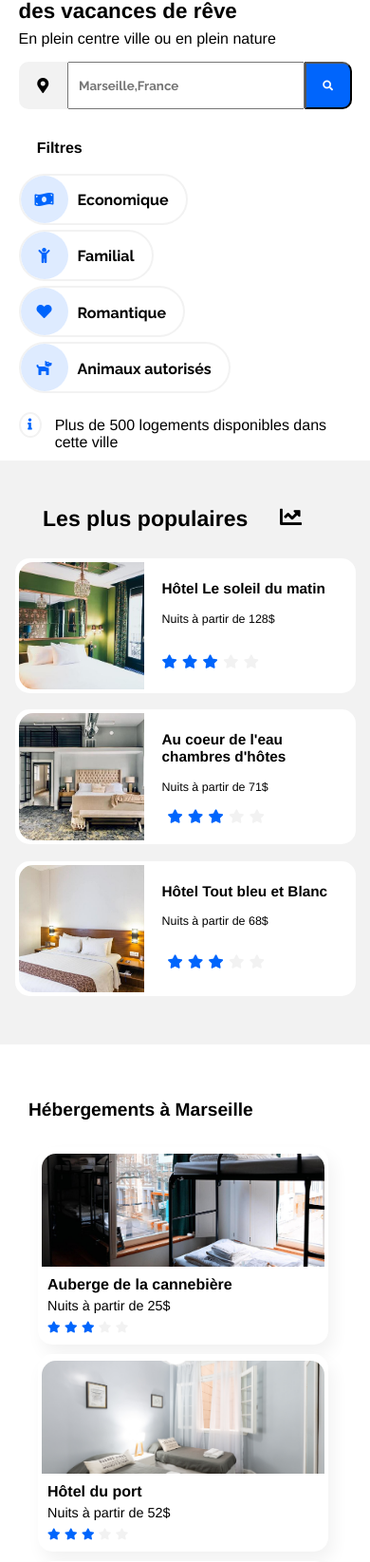
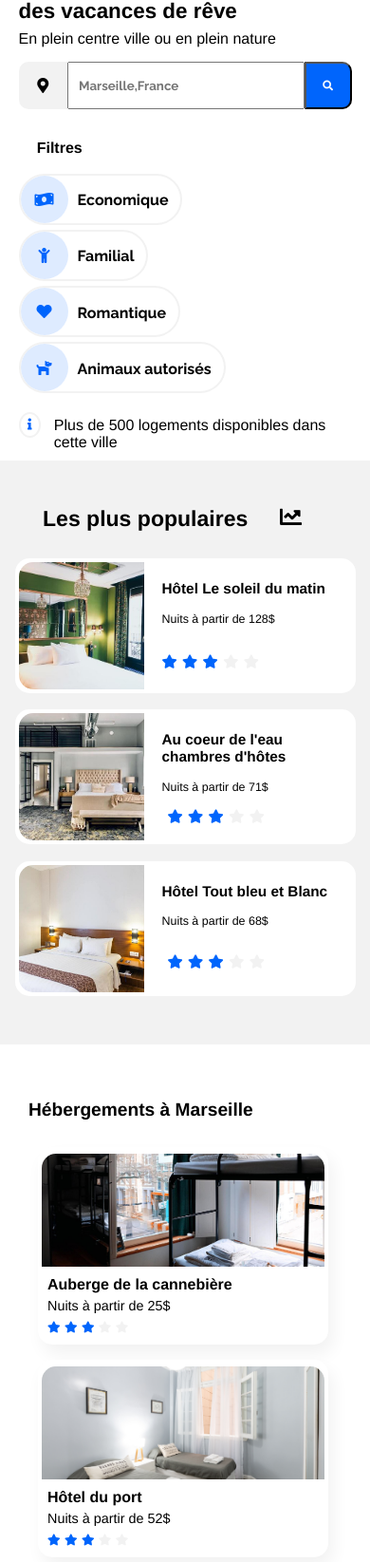
Before and after one commit to HugueninDeveloppement/Reservia, a PHP site: page / in a window 390 px wide. Shown: the part 155-1800 px from the top of the page at 95% size. Run offline with PHP 8.4, Linux system fonts and the light colour scheme; some libraries are stand-ins or nearby versions; some web fonts are replaced.

Commit message:
fin version 1

```diff
--- a/StyleSheet.css
+++ b/StyleSheet.css
@@ -660,6 +660,9 @@
        margin:2em auto 1.1em 1.2em;
     }
 
+    #section_recherche p{
+        padding-right:0.8em;
+    }
 
 
 
@@ -712,6 +715,7 @@
     .detail_vignette__hebergement {
         width: 96%;
         box-shadow:  5px 10px 18px #f2f2f2;
+        margin-bottom:1em;
     }
 
         .detail_vignette__hebergement img {
@@ -779,20 +783,18 @@
 
     }
 
-    .pied_page{
-        font-size:1.2em;
-        padding-left:1.8em;
-        margin-left:0px;
-
+    .pied_page {
+        font-size: 1.2em;
+        padding-left: 1.8em;
+        margin-left: 0px;
+        width: 90%;
     }
 
     .pied_page h4 {
-        width:90%;
         margin:0px;
     }
 
         .pied_page p {
-            width: 90%;
             margin: 0px;
         }
 
```
